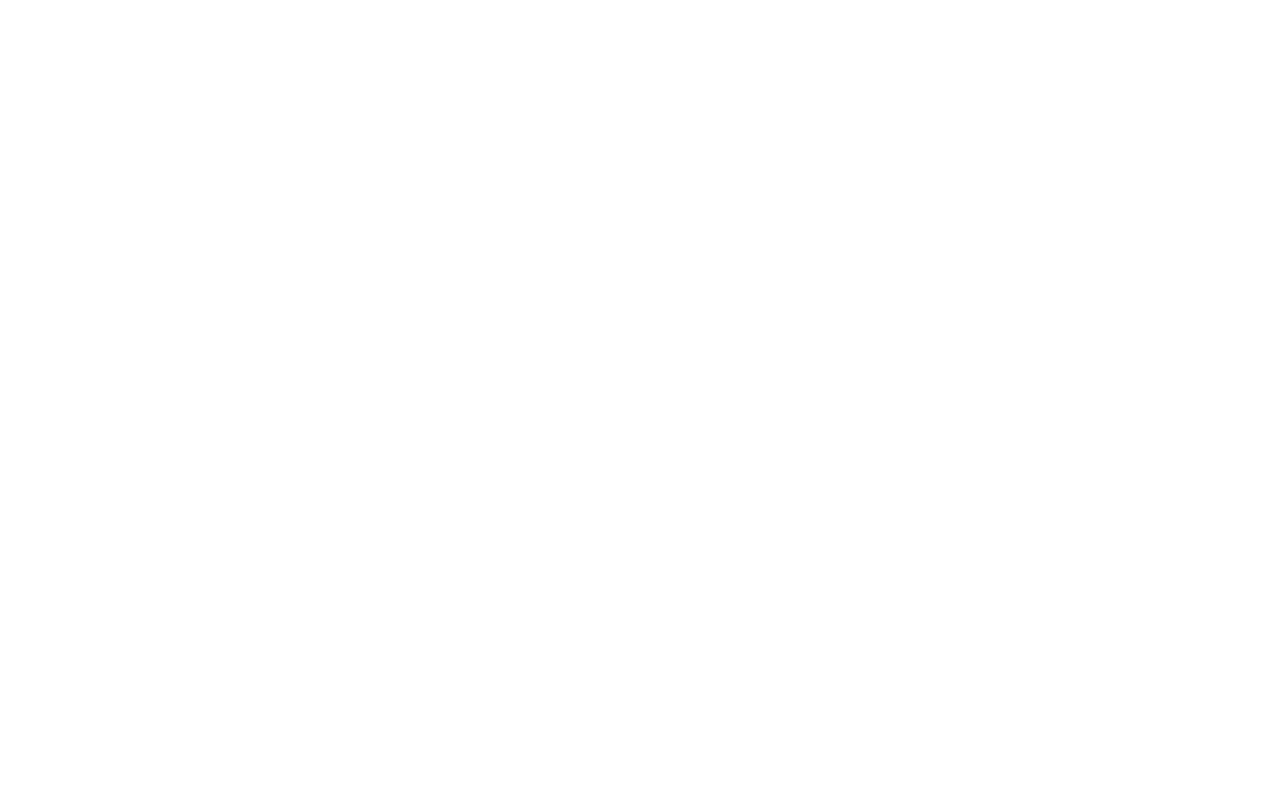
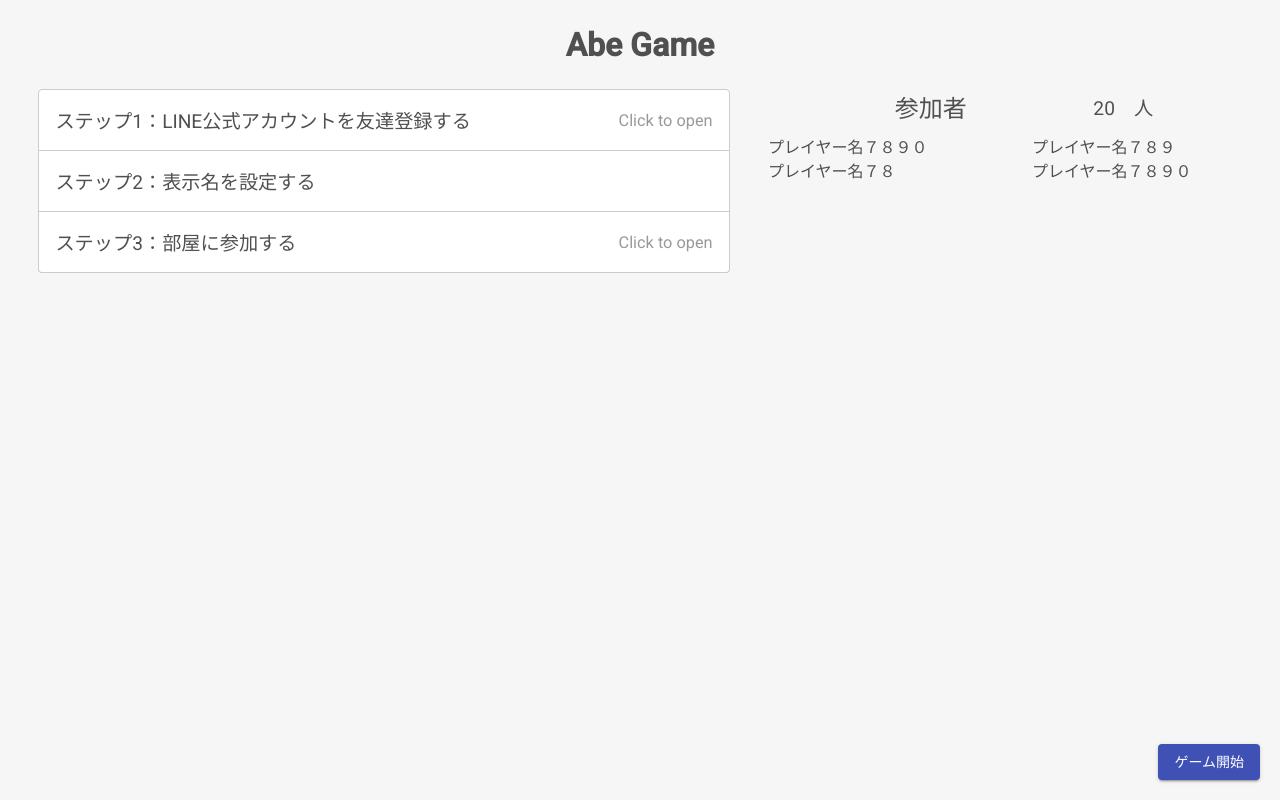
Before and after one commit to abe127/abe-game, an Angular app in the folder angular-app/: page /reception in a window 1280 px wide. Before the commit this address led to /. Built offline with nearby package versions, Linux system fonts and the light colour scheme.

Commit message:
受付画面作成

```diff
--- a/angular-app/src/app/app-routing.module.ts
+++ b/angular-app/src/app/app-routing.module.ts
@@ -1,9 +1,11 @@
 import { NgModule } from '@angular/core';
 import { RouterModule, Routes } from '@angular/router';
 import { QuestionDisplayComponent } from './pages/question-display/question-display.component';
+import { ReceptionComponent } from './pages/reception/reception.component';
 import { TeamComponent } from './pages/team/team.component';
 
 const routes: Routes = [
+  { path: 'reception', component: ReceptionComponent },
   { path: 'team', component: TeamComponent },
   { path: 'question-display', component: QuestionDisplayComponent },
 ];
--- a/angular-app/src/app/app.module.ts
+++ b/angular-app/src/app/app.module.ts
@@ -9,8 +9,9 @@
 import { MaterialModule } from './material/material.module';
 import { TeamComponent } from './pages/team/team.component';
 import { TeamCardComponent } from './components/team-card/team-card.component';
+import { ReceptionComponent } from './pages/reception/reception.component';
 @NgModule({
-  declarations: [AppComponent, QuestionDisplayComponent, FooterComponent, TeamComponent, TeamCardComponent],
+  declarations: [AppComponent, QuestionDisplayComponent, FooterComponent, TeamComponent, TeamCardComponent, ReceptionComponent],
   imports: [
     BrowserModule,
     AppRoutingModule,
--- a/angular-app/src/app/material/material.module.ts
+++ b/angular-app/src/app/material/material.module.ts
@@ -4,10 +4,11 @@
 import { MatButtonModule } from '@angular/material/button';
 import { MatIconModule } from '@angular/material/icon';
 import { MatCardModule } from '@angular/material/card';
+import { CdkAccordionModule } from '@angular/cdk/accordion';
 
 @NgModule({
   declarations: [],
   imports: [CommonModule],
-  exports: [MatButtonModule, MatIconModule, MatCardModule],
+  exports: [MatButtonModule, MatIconModule, MatCardModule, CdkAccordionModule],
 })
 export class MaterialModule {}
--- /dev/null
+++ b/angular-app/src/app/pages/reception/reception.component.html
@@ -0,0 +1,45 @@
+<div class="container">
+  <div class="room-name">
+    <h1>Abe Game</h1>
+  </div>
+
+  <div class="column-container">
+    <div class="setup-container">
+      <cdk-accordion class="accordion">
+        <cdk-accordion-item *ngFor="let item of items; let index = index;" #accordionItem="cdkAccordionItem"
+          class="accordion-item" role="button" tabindex="0" [attr.id]="'accordion-header-' + index"
+          [attr.aria-expanded]="accordionItem.expanded" [attr.aria-controls]="'accordion-body-' + index">
+          <div class="accordion-item-header" (click)="clickToggle(item.is_accordion, accordionItem)">
+            {{ item.title }}
+            <span class="accordion-item-description" *ngIf="item.is_accordion">
+              Click to {{ accordionItem.expanded ? 'close' : 'open' }}
+            </span>
+          </div>
+          <div class="accordion-item-body" role="region" [style.display]="accordionItem.expanded ? '' : 'none'"
+            [attr.id]="'accordion-body-' + index" [attr.aria-labelledby]="'accordion-header-' + index">
+            Lorem ipsum dolor, sit amet consectetur adipisicing elit. Perferendis
+            excepturi incidunt ipsum deleniti labore, tempore non nam doloribus blanditiis
+            veritatis illo autem iure aliquid ullam rem tenetur deserunt velit culpa?
+          </div>
+        </cdk-accordion-item>
+      </cdk-accordion>
+    </div>
+
+    <div class="participant-container">
+      <div class="participants">
+        <div class="header">
+          <div class="title">参加者</div>
+          <div class="count">20　人</div>
+        </div>
+        <div class="list">
+          <div>プレイヤー名７８９０</div>
+          <div>プレイヤー名７８</div>
+          <div>プレイヤー名７８９</div>
+          <div>プレイヤー名７８９０</div>
+        </div>
+      </div>
+    </div>
+  </div>
+</div>
+
+<app-footer [displayStartBtn]="true"></app-footer>
--- /dev/null
+++ b/angular-app/src/app/pages/reception/reception.component.scss
@@ -0,0 +1,101 @@
+@use "src/styles/styles";
+
+.container {
+  @include styles.container;
+
+  .room-name {
+    width: 100%;
+    display: flex;
+    justify-content: center;
+
+    h1 {
+      margin-block-start: 0.8em;
+      margin-block-end: 0.8em;
+    }
+  }
+
+  .column-container {
+    display: flex;
+    flex-wrap: wrap;
+  }
+
+  .setup-container {
+    width: 60%;
+    display: flex;
+    justify-content: center;
+
+    .accordion {
+      display: block;
+      width: 90%;
+      max-width: 700px;
+    }
+
+    .accordion-item {
+      display: block;
+      border: solid 1px #ccc;
+      background-color: white;
+    }
+
+    .accordion-item + .accordion-item {
+      border-top: none;
+    }
+
+    .accordion-item-header {
+      font-size: 1.2rem;
+      display: flex;
+      align-content: center;
+      justify-content: space-between;
+      align-items: center;
+    }
+
+    .accordion-item-description {
+      font-size: 0.85em;
+      color: #999;
+    }
+
+    .accordion-item-header,
+    .accordion-item-body {
+      padding: 16px;
+    }
+
+    .accordion-item-header:hover {
+      cursor: pointer;
+      background-color: #eee;
+    }
+
+    .accordion-item:first-child {
+      border-top-left-radius: 4px;
+      border-top-right-radius: 4px;
+    }
+
+    .accordion-item:last-child {
+      border-bottom-left-radius: 4px;
+      border-bottom-right-radius: 4px;
+    }
+  }
+
+  .participant-container {
+    width: 40%;
+
+    .participants {
+      .header {
+        margin-bottom: 10px;
+        display: flex;
+        align-items: center;
+        justify-content: space-evenly;
+
+        .title {
+          font-size: 1.5rem;
+        }
+
+        .count {
+          font-size: 1.2rem;
+        }
+      }
+
+      .list {
+        column-count: 2;
+      }
+    }
+  }
+}
--- /dev/null
+++ b/angular-app/src/app/pages/reception/reception.component.ts
@@ -0,0 +1,34 @@
+import { Component, OnInit } from '@angular/core';
+
+@Component({
+  selector: 'app-reception',
+  templateUrl: './reception.component.html',
+  styleUrls: ['./reception.component.scss'],
+})
+export class ReceptionComponent implements OnInit {
+  items = [
+    {
+      title: 'ステップ1：LINE公式アカウントを友達登録する',
+      is_accordion: true,
+    },
+    {
+      title: 'ステップ2：表示名を設定する',
+      is_accordion: false,
+    },
+    {
+      title: 'ステップ3：部屋に参加する',
+      is_accordion: true,
+    },
+  ];
+  expandedIndex = 0;
+
+  constructor() {}
+
+  ngOnInit(): void {}
+
+  clickToggle(is_accordion: boolean, accordionItem: any) {
+    if (!is_accordion) return;
+
+    accordionItem.toggle();
+  }
+}
```
Also changed, not shown: 1 other file (tests, documents, lock files or other folders).
